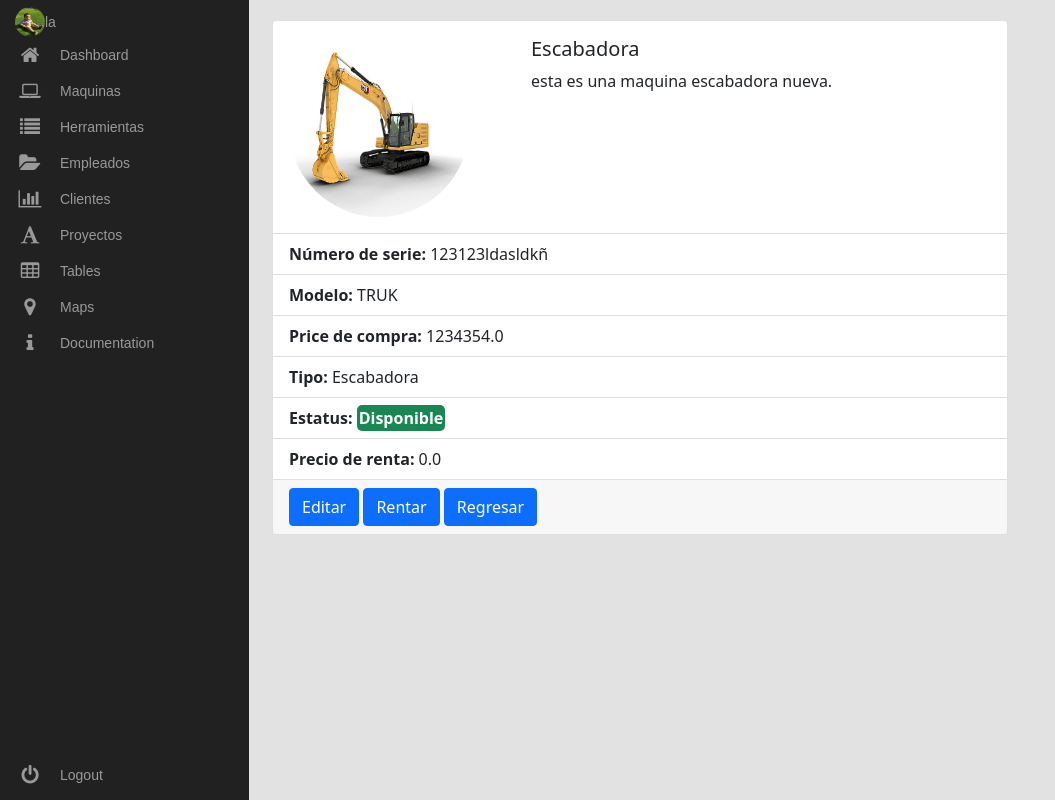
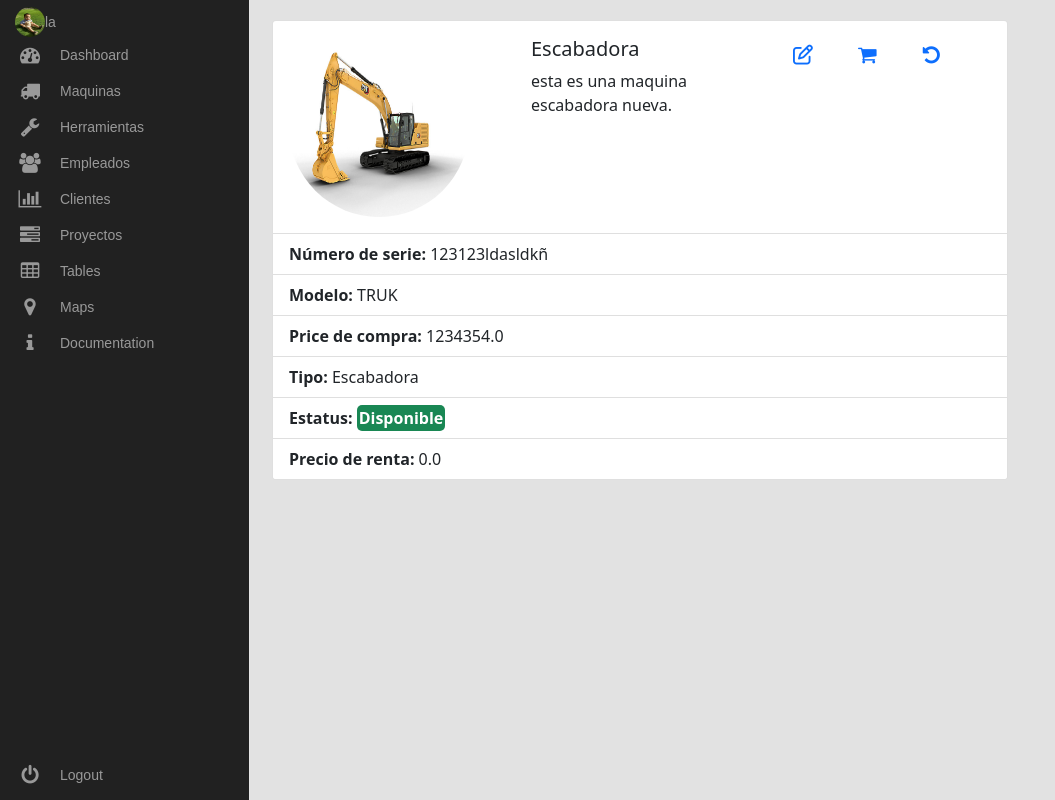
Before and after one commit to laopendeveloper/ConcretosMontoya, a Django app: page /machines/1/ in a window 1280 px wide. Shown: the whole page, without its empty margins (0-1055 px from the left). Run offline with Django 3.2, Linux system fonts and the light colour scheme; a user stored in the database is signed in; data comes from the database, SQL or seed files in the repository; both versions use the stored data as it was after the commit; some libraries are stand-ins or nearby versions; some web fonts are replaced.

Commit message:
added update machines view

```diff
--- a/config/settings.py
+++ b/config/settings.py
@@ -46,6 +46,7 @@ INSTALLED_APPS = [
 ]
 
 MIDDLEWARE = [
+    # 'whitenoise.middleware.WhiteNoiseMiddleware',
     'django.middleware.security.SecurityMiddleware',
     'django.contrib.sessions.middleware.SessionMiddleware',
     'django.middleware.common.CommonMiddleware',
@@ -125,6 +126,7 @@ USE_TZ = True
 # Static files (CSS, JavaScript, Images)
 # https://docs.djangoproject.com/en/3.2/howto/static-files/
 
+PROJECT_ROOT   =   os.path.join(os.path.abspath(__file__))
 STATIC_URL = '/static/'
 STATICFILES_DIRS = [
     os.path.join(BASE_DIR, 'static')
@@ -145,3 +147,5 @@ LOGOUT_REDIRECT_URL = LOGIN_URL
 # https://docs.djangoproject.com/en/3.2/ref/settings/#default-auto-field
 
 DEFAULT_AUTO_FIELD = 'django.db.models.BigAutoField'
+
+# STATICFILES_STORAGE = 'whitenoise.django.GzipManifestStaticFilesStorage'
--- a/machines/models/__init__.py
+++ b/machines/models/__init__.py
@@ -1,2 +1,3 @@
 from .machines import Machine
+from .machines_rent import Rent
 from .types import Type
--- a/machines/models/machines.py
+++ b/machines/models/machines.py
@@ -1,4 +1,4 @@
-# Django
+	# Django
 from django.db import models
 
 
--- a/machines/models/machines_rent.py
+++ b/machines/models/machines_rent.py
@@ -3,7 +3,7 @@ from django.db import models
 
 class Rent(models.Model):
 
-	client = model.CharField(
+	client = models.CharField(
 		max_length=255,
 		blank=False,
 		null=False
--- a/machines/templates/detail.html
+++ b/machines/templates/detail.html
@@ -3,7 +3,7 @@
 {% load static %}
 
 {% block head_content %}
-    <title>Detail | Concretos Montoya</title>
+    <title>Detalles | Concretos Montoya</title>
 {% endblock%}
 <!DOCTYPE html>
 {% block container %}
@@ -22,12 +22,27 @@
                     				<img src="{% static 'img/default_machine.jpg' %}" class="rounded-circle" />
                     			{% endif %}
                     		</div>
-                    		<div class="col-md-8">
+                    		<div class="col-md-4">
                     			<h5 class="card-title">{{ machine.name }}</h5>
 			                    <p class="card-text" style="height: 60px;">
 			                    	{{ machine.description }}
 			                    </p>
                     		</div>
+                        <div class="col-md-4">
+                          <!-- <div style="margin-right: 0;"> -->
+                            <a href="{% url 'machines:update' machine.pk %}" data-bs-toggle="tooltip" data-bs-placement="top" title="Editar">
+                              <i class="fa fa-edit fa-2x"></i>
+                            </a>
+                            {% if machine.is_available %}
+                              <a href="{% url 'machines:rent' machine.pk %}" data-bs-toggle="tooltip" data-bs-placement="top" title="Rentar">
+                                <i class="fa fa-shopping-cart fa-2x"></i>
+                              </a>
+                            {% endif %}
+                            <a href="{% url 'machines:feed' %}" data-bs-toggle="tooltip" data-bs-placement="top" title="regrresar">
+                              <i class="fa fa-undo fa-2x"></i>
+                            </a>
+                          <!-- </div> -->
+                        </div>
                     	</div>
 
                     </div>
@@ -59,13 +74,6 @@
                         <strong>Precio de renta:</strong> {{ machine.rent_price }}
                       </li>
                     </ul>
-                    <div class="card-footer">
-                      <button class="btn btn-primary">Editar</button>
-                      {% if machine.is_available %}
-                        <button class="btn btn-primary">Rentar</button>
-                      {% endif %}
-                      <a href="{% url 'machines:feed' %}" class="btn btn-primary">Regresar</a>
-                    </div>
                 </div>
             </div>
         </div>
--- a/machines/templates/feed.html
+++ b/machines/templates/feed.html
@@ -33,7 +33,11 @@
 
       <div class="row machine_list" style="margin-top: 5px;">
         {% for machine in machines %}
-            <div class="col-md-3" id="{{machine.name}}">
+            {% if machine.is_available %}
+              <div class="col-md-3 available" id="{{machine.name}}">
+            {% else %}
+              <div class="col-md-3 not-available" id="{{machine.name}}">
+            {% endif %}
                 <div class="card" >
                     {% if machine.photo %}
                       <img
--- /dev/null
+++ b/machines/templates/rent.html
@@ -0,0 +1,5 @@
+{% extends "base.html" %}
+
+{% block container %}
+
+{% endblock %}
--- a/machines/urls.py
+++ b/machines/urls.py
@@ -24,5 +24,17 @@ urlpatterns = [
         route='machines/<int:pk>/',
         view=views.MachineDetailView.as_view(),
         name='detail'
+    ),
+
+    path(
+        route='machines/update/<int:pk>/',
+        view=views.UpdateMachineView.as_view(),
+        name='update'
+    ),
+
+    path(
+        route='machines/rent/<int:pk>/',
+        view=views.RentMachineView.as_view(),
+        name='rent'
     )
 ]
--- a/machines/views.py
+++ b/machines/views.py
@@ -1,13 +1,18 @@
 # Django
 from django.urls import reverse_lazy
 from django.contrib.auth.mixins import LoginRequiredMixin
-from django.views.generic import CreateView, DetailView, ListView
+from django.views.generic import (
+	CreateView,
+	UpdateView,
+	DetailView,
+	ListView
+)
 
 # Forms
 from machines.forms import MachineForm
 
 # Models
-from machines.models import Machine
+from machines.models import Machine, Rent
 
 
 class MachineListView(LoginRequiredMixin, ListView):
@@ -32,3 +37,28 @@ class CreateMachineView(LoginRequiredMixin, CreateView):
 	template_name = 'new.html'
 	form_class = MachineForm
 	success_url = reverse_lazy('machines:feed')
+
+
+class UpdateMachineView(LoginRequiredMixin, UpdateView):
+
+	template_name = 'new.html'
+	model = Machine
+	form_class = MachineForm
+
+	def get_success_url(self):
+		pk = self.kwargs['pk']
+		return reverse_lazy('machines:detail', kwargs={'pk': pk})
+
+
+class RentMachineView(LoginRequiredMixin, CreateView):
+
+	template_name = 'rent.html'
+	model = Rent
+	fields = (
+		'client',
+		'machine',
+		'rent_from',
+		'rent_to',
+		'notes'
+	)
+	success_url = reverse_lazy('machines:feed')
--- a/requierement.txt
+++ b/requierement.txt
@@ -1,6 +1,9 @@
 asgiref==3.3.4
+dj-database-url==0.5.0
 Django==3.2.3
 django-enum-choices==2.1.3
+gunicorn==20.1.0
 Pillow==8.2.0
 pytz==2021.1
 sqlparse==0.4.1
+whitenoise==5.2.0
--- a/static/css/some.css
+++ b/static/css/some.css
@@ -14,6 +14,9 @@
 	font-size:20px;
 }
 
+a {
+	text-decoration: none;
+}
 
 .main-menu:hover,nav.main-menu.expanded {
 	width:250px;
--- a/templates/base.html
+++ b/templates/base.html
@@ -19,7 +19,7 @@
             <ul>
                 <li>
                     <a href="">
-                        <i><img src="{{ request.user.profile.picture.url }}" class="rounded-circle fa-2x" style="width: 30px; height: 30px; margin-left: 15px;"></i>
+                        <i class="fa-2x"><img src="{{ request.user.profile.picture.url }}" class="rounded-circle" style="width: 30px; height: 30px; margin-left: 15px;"></i>
                         <span class="nav-text">
                             {{ request.user.username }}
                         </span>
@@ -28,7 +28,7 @@
                 </li>
                 <li>
                     <a href="">
-                        <i class="fa fa-home fa-2x"></i>
+                        <i class="fa fa-tachometer fa-2x"></i>
                         <span class="nav-text">
                             Dashboard
                         </span>
@@ -37,7 +37,7 @@
                 </li>
                 <li class="has-subnav">
                     <a href="{% url 'machines:feed' %}">
-                        <i class="fa fa-laptop fa-2x"></i>
+                        <i class="fa fa-truck fa-2x"></i>
                         <span class="nav-text">
                             Maquinas
                         </span>
@@ -46,7 +46,7 @@
                 </li>
                 <li class="has-subnav">
                     <a href="#">
-                       <i class="fa fa-list fa-2x"></i>
+                       <i class="fa fa-wrench fa-2x"></i>
                         <span class="nav-text">
                             Herramientas
                         </span>
@@ -55,7 +55,7 @@
                 </li>
                 <li class="has-subnav">
                     <a href="#">
-                       <i class="fa fa-folder-open fa-2x"></i>
+                       <i class="fa fa-users fa-2x"></i>
                         <span class="nav-text">
                             Empleados
                         </span>
@@ -72,7 +72,7 @@
                 </li>
                 <li>
                     <a href="#">
-                        <i class="fa fa-font fa-2x"></i>
+                        <i class="fa fa-tasks fa-2x"></i>
                         <span class="nav-text">
                            Proyectos
                         </span>
```
Also changed, not shown: static/js/index.js (+13 -3 lines), db.sqlite3.
